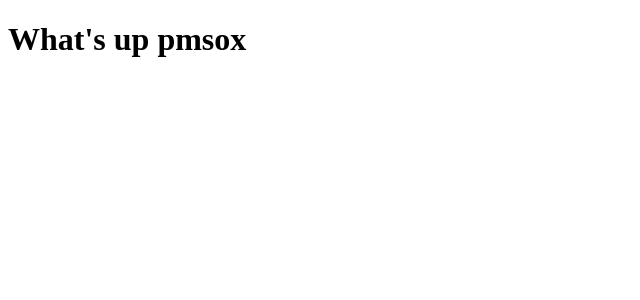
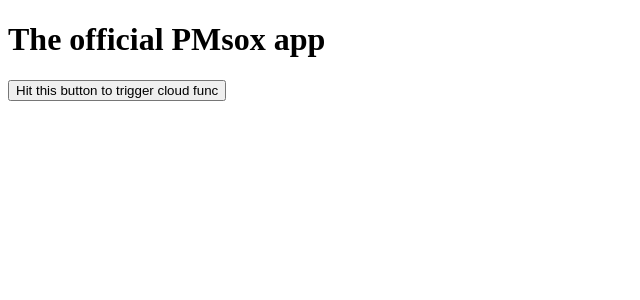
Before and after one commit to Nutlope/pmsox, a React (Create React App) app: page / in a window 1280 px wide. Shown: the top 300 px of the page, without its empty margins (0-640 px from the left). Built offline with nearby package versions, Linux system fonts and the light colour scheme.

Commit message:
deployed basic react app with button on firebase

```diff
--- a/package.json
+++ b/package.json
@@ -6,6 +6,7 @@
     "@testing-library/jest-dom": "^5.11.9",
     "@testing-library/react": "^11.2.3",
     "@testing-library/user-event": "^12.6.2",
+    "axios": "^0.21.1",
     "firebase-admin": "^9.4.2",
     "firebase-functions": "^3.13.1",
     "react": "^17.0.1",
--- a/src/App.js
+++ b/src/App.js
@@ -1,7 +1,14 @@
+import axios from "axios";
+
 function App() {
+  const triggerFunc = async () => {
+    const data = await axios.get("https://us-central1-pmsox-92af4.cloudfunctions.net/helloWorld");
+    console.log("This is the data from inside triggerFunc", data);
+  };
   return (
     <div className="App">
-      <h1>What's up pmsox</h1>
+      <h1>The official PMsox app</h1>
+      <button onClick={triggerFunc}>Hit this button to trigger cloud func</button>
     </div>
   );
 }
```
Also changed, not shown: firebase.json, 2 other files (tests, documents, lock files or other folders).
